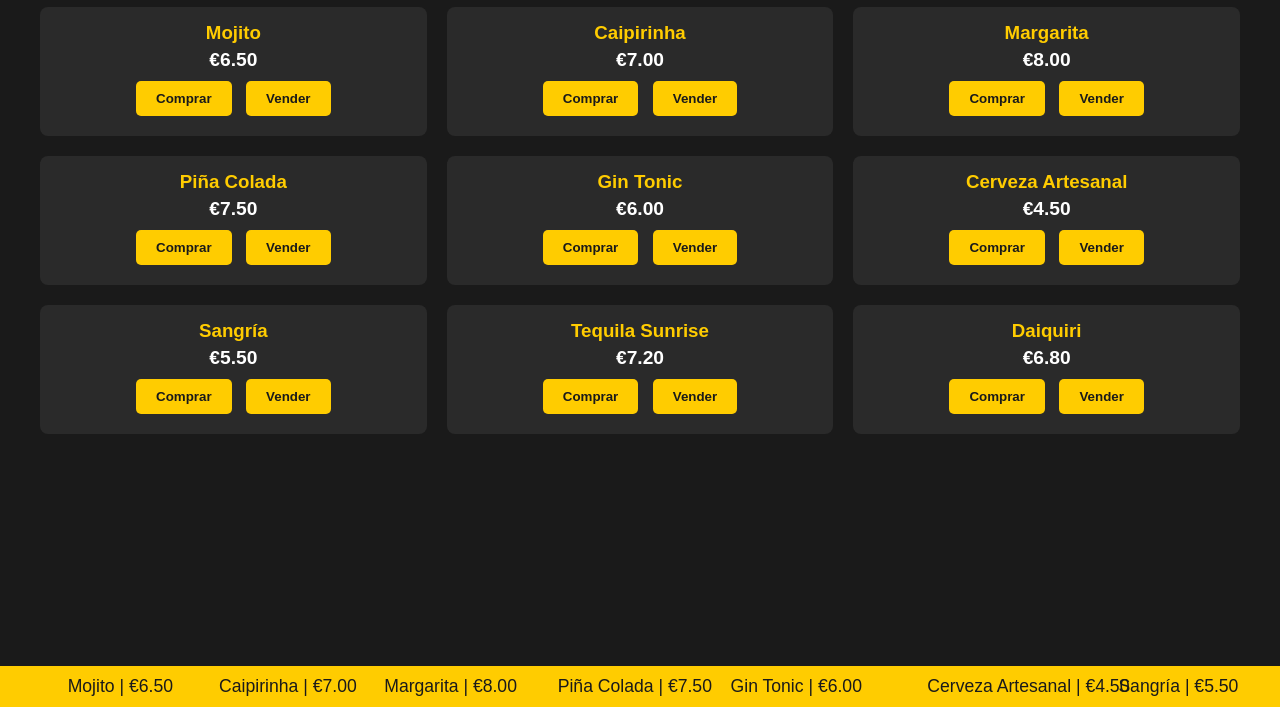
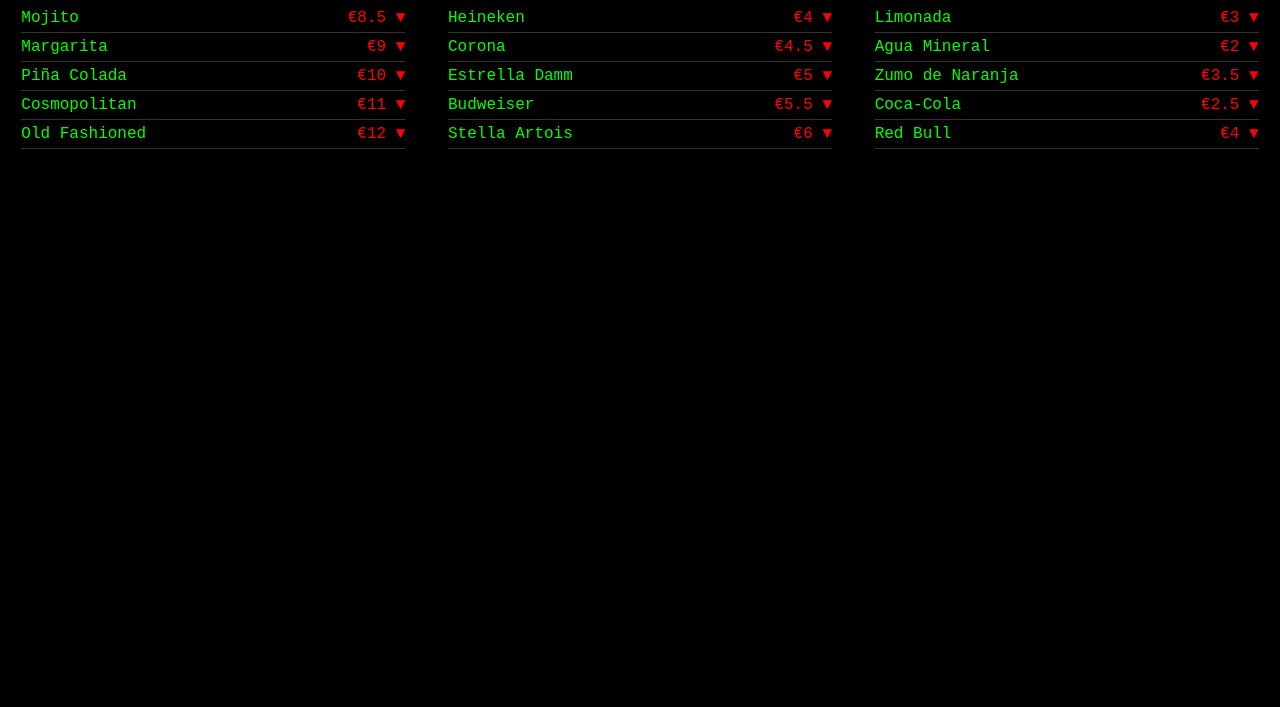
Before and after one commit to Iotdirneet/DownJonesBar, a plain HTML site: page index.html in a window 1280 px wide. Shown: the part 93-800 px from the top of the page. Drawn offline with Linux system fonts and the light colour scheme.

Commit message:
Add files via upload

```diff
--- a/index.html
+++ b/index.html
@@ -1,15 +1,38 @@
 <!DOCTYPE html>
 <html lang="es">
 <head>
-    <meta charset="UTF-8">
-    <meta name="viewport" content="width=device-width, initial-scale=1.0">
-    <title>Bar Down Jones - Bolsa de Bebidas</title>
-    <link rel="stylesheet" href="styles.css">
+  <meta charset="UTF-8">
+  <meta name="viewport" content="width=device-width, initial-scale=1.0">
+  <title>Bar Down Jones - Bolsa de Bebidas</title>
+  <link rel="stylesheet" href="styles.css">
 </head>
 <body>
-    <h1>Bar Down Jones - Bolsa de Bebidas</h1>
-    <div class="container" id="drinks-container"></div>
-    <div class="rollover" id="rollover"></div>
-    <script src="script.js"></script>
+  <div class="container">
+    <!-- Temporizador de Crash -->
+    <div id="crash-timer" class="crash-timer">Próximo Crash en: <span id="countdown">15:00</span></div>
+
+    <!-- Cuadro de Bebidas -->
+    <div class="drinks-grid">
+      <div class="column">
+        <h2>Cócteles</h2>
+        <ul id="cocktails"></ul>
+      </div>
+      <div class="column">
+        <h2>Cervezas</h2>
+        <ul id="beers"></ul>
+      </div>
+      <div class="column">
+        <h2>Sin Alcohol</h2>
+        <ul id="non-alcoholic"></ul>
+      </div>
+    </div>
+
+    <!-- Ticker Inferior -->
+    <div class="ticker-container">
+      <div class="ticker" id="ticker"></div>
+    </div>
+  </div>
+
+  <script src="script.js"></script>
 </body>
 </html>
--- a/script.js
+++ b/script.js
@@ -1,66 +1,92 @@
-const drinks = [
-    { name: "Mojito", price: 6.50, prevPrice: 6.50 },
-    { name: "Caipirinha", price: 7.00, prevPrice: 7.00 },
-    { name: "Margarita", price: 8.00, prevPrice: 8.00 },
-    { name: "Piña Colada", price: 7.50, prevPrice: 7.50 },
-    { name: "Gin Tonic", price: 6.00, prevPrice: 6.00 },
-    { name: "Cerveza Artesanal", price: 4.50, prevPrice: 4.50 },
-    { name: "Sangría", price: 5.50, prevPrice: 5.50 },
-    { name: "Tequila Sunrise", price: 7.20, prevPrice: 7.20 },
-    { name: "Daiquiri", price: 6.80, prevPrice: 6.80 }
-];
+// Datos iniciales
+const drinks = {
+  cocktails: [
+    { name: "Mojito", price: 8.5 },
+    { name: "Margarita", price: 9.0 },
+    { name: "Piña Colada", price: 10.0 },
+    { name: "Cosmopolitan", price: 11.0 },
+    { name: "Old Fashioned", price: 12.0 },
+  ],
+  beers: [
+    { name: "Heineken", price: 4.0 },
+    { name: "Corona", price: 4.5 },
+    { name: "Estrella Damm", price: 5.0 },
+    { name: "Budweiser", price: 5.5 },
+    { name: "Stella Artois", price: 6.0 },
+  ],
+  nonAlcoholic: [
+    { name: "Limonada", price: 3.0 },
+    { name: "Agua Mineral", price: 2.0 },
+    { name: "Zumo de Naranja", price: 3.5 },
+    { name: "Coca-Cola", price: 2.5 },
+    { name: "Red Bull", price: 4.0 },
+  ],
+};
 
-const container = document.getElementById('drinks-container');
-const rollover = document.getElementById('rollover');
-
-function renderDrinks() {
-    container.innerHTML = '';
-    drinks.forEach(drink => {
-        const arrow = drink.price > drink.prevPrice ? '<span class="arrow-up">↑</span>' :
-                     drink.price < drink.prevPrice ? '<span class="arrow-down">↓</span>' : '';
-        const drinkElement = document.createElement('div');
-        drinkElement.className = 'drink';
-        drinkElement.innerHTML = `
-            <h3>${drink.name}</h3>
-            <p class="price">€${drink.price.toFixed(2)} ${arrow}</p>
-            <button onclick="buyDrink('${drink.name}')">Comprar</button>
-            <button onclick="sellDrink('${drink.name}')">Vender</button>
-        `;
-        container.appendChild(drinkElement);
-    });
-    updateRollover();
+// Función para actualizar el precio
+function updatePrice(drink) {
+  const change = (Math.random() > 0.5 ? 1 : -1) * (Math.random() * 0.1); // Cambio aleatorio de ±0.1
+  drink.price = parseFloat((drink.price + change).toFixed(2));
+  return drink.price;
 }
 
-function updateRollover() {
-    rollover.innerHTML = drinks.map(drink =>
-        `<span>${drink.name} | €${drink.price.toFixed(2)}</span>`
-    ).join('');
+// Renderizar bebidas
+function renderDrinks(category, containerId) {
+  const container = document.getElementById(containerId);
+  container.innerHTML = "";
+  drinks[category].forEach((drink) => {
+    const li = document.createElement("li");
+    const priceClass = drink.price > drink.oldPrice ? "price-up" : "price-down";
+    li.innerHTML = `
+      ${drink.name}
+      <span class="${priceClass}">
+        €${drink.price} ${drink.price > drink.oldPrice ? "▲" : "▼"}
+      </span>
+    `;
+    container.appendChild(li);
+    drink.oldPrice = drink.price; // Guardar el precio anterior
+  });
 }
 
-function buyDrink(name) {
-    const drink = drinks.find(d => d.name === name);
-    drink.prevPrice = drink.price;
-    drink.price += Math.random() * 0.5; // Sube precio al comprar
-    renderDrinks();
+// Actualizar precios cada 2 minutos
+setInterval(() => {
+  Object.keys(drinks).forEach((category) => {
+    drinks[category].forEach(updatePrice);
+    renderDrinks(category, category === "cocktails" ? "cocktails" : category === "beers" ? "beers" : "non-alcoholic");
+  });
+}, 120000);
+
+// Ticker inferior
+function updateTicker() {
+  const ticker = document.getElementById("ticker");
+  ticker.innerHTML = "";
+  Object.values(drinks).flat().forEach((drink) => {
+    const priceClass = drink.price > drink.oldPrice ? "price-up" : "price-down";
+    const span = document.createElement("span");
+    span.className = priceClass;
+    span.textContent = `${drink.name}: €${drink.price} ${drink.price > drink.oldPrice ? "▲" : "▼"} | `;
+    ticker.appendChild(span);
+  });
 }
 
-function sellDrink(name) {
-    const drink = drinks.find(d => d.name === name);
-    drink.prevPrice = drink.price;
-    drink.price -= Math.random() * 0.5; // Baja precio al vender
-    if (drink.price < 1) drink.price = 1; // Precio mínimo
-    renderDrinks();
+// Temporizador de crash
+let countdownTime = 900; // 15 minutos en segundos
+const countdownElement = document.getElementById("countdown");
+
+function updateCountdown() {
+  const minutes = Math.floor(countdownTime / 60);
+  const seconds = countdownTime % 60;
+  countdownElement.textContent = `${String(minutes).padStart(2, "0")}:${String(seconds).padStart(2, "0")}`;
+  if (countdownTime <= 0) {
+    alert("¡CRASH DEL MERCADO!");
+    countdownTime = 900; // Reiniciar
+  } else {
+    countdownTime--;
+  }
 }
 
-// Actualizar precios aleatoriamente cada 10 segundos
-setInterval(() => {
-    drinks.forEach(drink => {
-        drink.prevPrice = drink.price;
-        const change = (Math.random() - 0.5) * 0.5;
-        drink.price = Math.max(1, drink.price + change);
-    });
-    renderDrinks();
-}, 10000);
-
-// Render inicial
-renderDrinks();
+// Inicialización
+Object.keys(drinks).forEach((category) => renderDrinks(category, category === "cocktails" ? "cocktails" : category === "beers" ? "beers" : "non-alcoholic"));
+updateTicker();
+setInterval(updateTicker, 5000); // Actualizar ticker cada 5 segundos
+setInterval(updateCountdown, 1000); // Actualizar temporizador cada segundo
--- a/styles.css
+++ b/styles.css
@@ -1,98 +1,110 @@
+/* Estilo General */
+* {
+  margin: 0;
+  padding: 0;
+  box-sizing: border-box;
+}
+
 body {
-    font-family: Arial, sans-serif;
-    background-color: #1a1a1a;
-    color: #fff;
-    margin: 0;
-    padding: 20px;
+  background-color: #000;
+  color: #0f0;
+  font-family: 'Courier New', Courier, monospace;
+  overflow: hidden;
+}
+
+.container {
   display: flex;
   flex-direction: column;
   align-items: center;
+  height: 100vh;
 }
 
-h1 {
+/* Temporizador de Crash */
+.crash-timer {
+  position: fixed;
+  top: 10px;
+  width: 100%;
   text-align: center;
-    color: #ffcc00;
+  font-size: 1.2rem;
+  color: #ff4500;
+  background: rgba(0, 0, 0, 0.7);
+  padding: 10px;
+  z-index: 1000;
 }
 
-.container {
-    display: grid;
-    grid-template-columns: repeat(3, 1fr);
-    gap: 20px;
-    max-width: 1200px;
+/* Cuadro de Bebidas */
+.drinks-grid {
+  display: flex;
+  justify-content: space-around;
   width: 100%;
+  margin-top: 60px;
 }
 
-.drink {
-    background-color: #2a2a2a;
-    padding: 15px;
-    border-radius: 8px;
-    text-align: center;
-    transition: transform 0.2s;
+.column {
+  width: 30%;
 }
 
-.drink:hover {
-    transform: scale(1.05);
+h2 {
+  text-align: center;
+  margin-bottom: 10px;
+  color: #0ff;
 }
 
-.drink h3 {
-    margin: 0;
-    color: #ffcc00;
+ul {
+  list-style: none;
 }
 
-.drink p {
-    margin: 5px 0;
+li {
+  display: flex;
+  justify-content: space-between;
+  padding: 5px 0;
+  border-bottom: 1px solid #333;
 }
 
-.price {
-    font-size: 1.2em;
-    font-weight: bold;
+.price-up {
+  color: #0f0;
+  animation: priceChangeUp 0.5s ease-in-out;
 }
 
-.arrow-up {
-    color: #00ff00;
-    font-size: 1.2em;
+.price-down {
+  color: #f00;
+  animation: priceChangeDown 0.5s ease-in-out;
 }
 
-.arrow-down {
-    color: #ff0000;
-    font-size: 1.2em;
+@keyframes priceChangeUp {
+  0% { transform: scale(1); opacity: 1; }
+  50% { transform: scale(1.1); opacity: 0.8; }
+  100% { transform: scale(1); opacity: 1; }
 }
 
-.rollover {
+@keyframes priceChangeDown {
+  0% { transform: scale(1); opacity: 1; }
+  50% { transform: scale(0.9); opacity: 0.8; }
+  100% { transform: scale(1); opacity: 1; }
+}
+
+/* Ticker Inferior */
+.ticker-container {
   position: fixed;
   bottom: 0;
-    left: 0;
   width: 100%;
-    background-color: #ffcc00;
-    color: #1a1a1a;
+  overflow: hidden;
+  background: rgba(0, 0, 0, 0.8);
   padding: 10px 0;
-    overflow: hidden;
-    white-space: nowrap;
-    font-size: 1.1em;
 }
 
-.rollover span {
+.ticker {
   display: inline-block;
-    padding-right: 30px;
-    animation: scroll 20s linear infinite;
+  white-space: nowrap;
+  animation: tickerMove 60s linear infinite;
 }
 
-@keyframes scroll {
+@keyframes tickerMove {
   0% { transform: translateX(100%); }
   100% { transform: translateX(-100%); }
 }
 
-button {
-    background-color: #ffcc00;
-    color: #1a1a1a;
-    border: none;
-    padding: 10px 20px;
-    margin: 5px;
-    border-radius: 5px;
-    cursor: pointer;
-    font-weight: bold;
+.ticker span {
+  margin-right: 20px;
+  font-size: 1.2rem;
 }
-
-button:hover {
-    background-color: #e6b800;
-}
```
Lines whose indentation alone changed are shown as unchanged.
